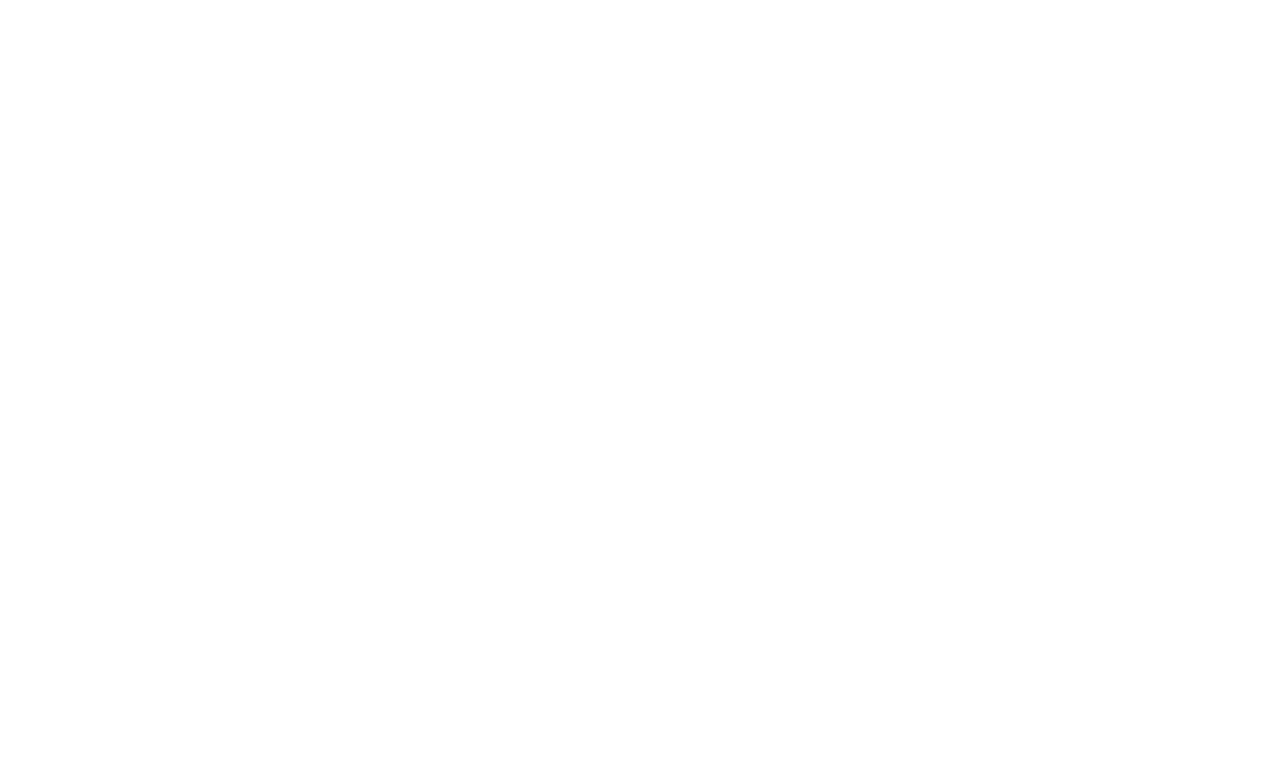
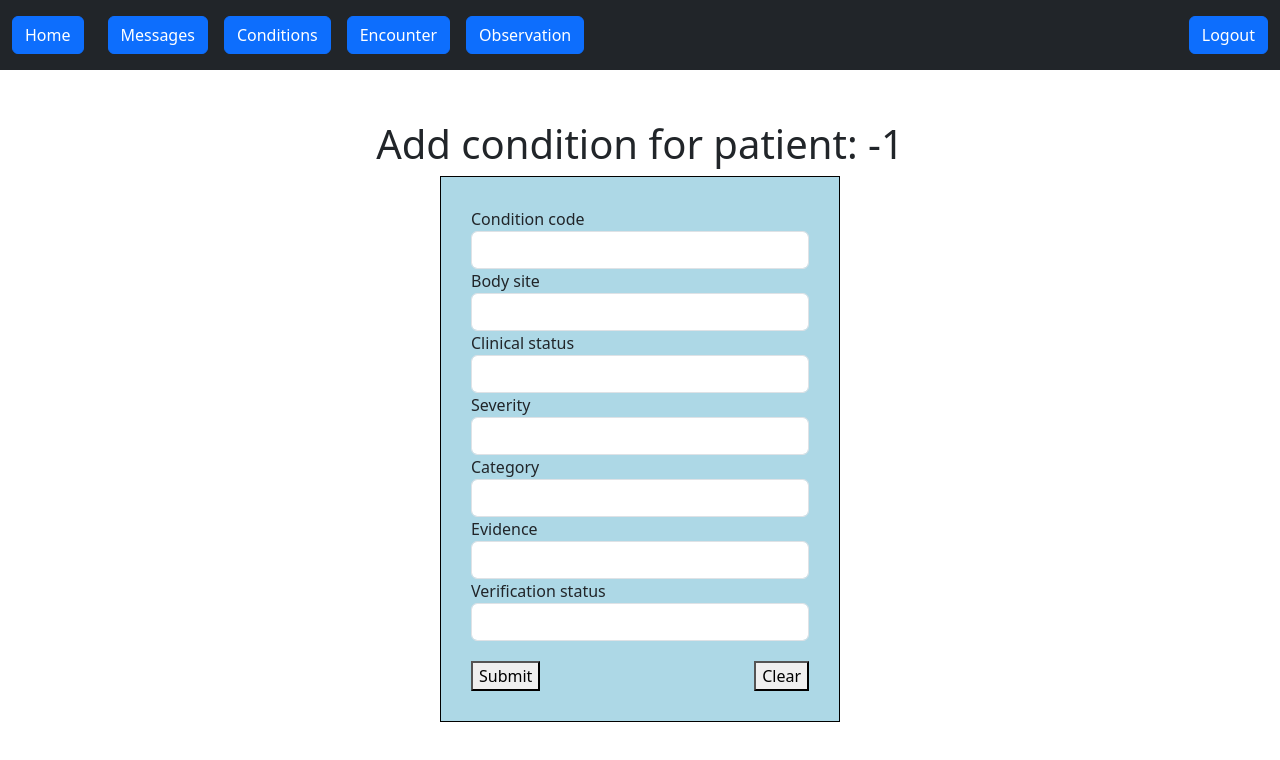
Before and after one commit to AlTheMan/Fullstack-Journal-Frontend, a React (Vite) app: page /AddCondition in a window 1280 px wide. Before the commit this address had no page. Shown: the top 760 px of the page. Built offline with nearby package versions, Linux system fonts and the light colour scheme.

Commit message:
conditions

```diff
--- a/src/Routing.tsx
+++ b/src/Routing.tsx
@@ -14,6 +14,7 @@ import StaffSelect from './pages/StaffSelect';
 import PatientNotes from './pages/PatientNotes';
 import AddObservation from './pages/AddObservation';
 import AddEncounter from './pages/AddEncounter';
+import AddCondition from './pages/AddCondition';
 
 export const Routing=()=>{
     return(
@@ -35,6 +36,7 @@ export const Routing=()=>{
           <Route path="/PatientNotes" element={<PatientNotes />} />
           <Route path="/AddObservation" element={<AddObservation />} />
           <Route path="/AddEncounter" element={<AddEncounter />} />
+          <Route path="/AddCondition" element={<AddCondition />} />
 
         </Routes>
       </Router>
--- /dev/null
+++ b/src/api/PostCondition.ts
@@ -0,0 +1,38 @@
+import axios from "axios";
+
+export const PostCondition = async (
+    code: string,
+    bodySite: string,
+    clinicalStatus: string,
+    severity: string,
+    category: string,
+    evidence: string,
+    verificationStatus: string,
+    patientId: number
+    ) => {
+    var username = localStorage.getItem("username");
+
+
+    var requestUri = "http://localhost:8080/patient/condition/add";
+
+    try {
+        const response = await axios.post(requestUri, {
+            code,
+            bodySite,
+            clinicalStatus,
+            severity,
+            category,
+            evidence,
+            verificationStatus,
+            patientId
+        });
+
+        if (response.status === 200) {
+            console.log("Created");
+        } else {
+            console.error("Something went wrong", response.statusText);
+        }
+    } catch (error) {
+        console.error("Something went wrong posting observation", error);
+    }
+};
--- /dev/null
+++ b/src/pages/AddCondition.tsx
@@ -0,0 +1,189 @@
+import React, { useState } from "react";
+import NavBar from "../components/NavBar";
+import { PostCondition } from "../api/PostCondition";
+
+const AddCondition: React.FC = () => {
+  // Get the stringified object from localStorage
+  const currentPatientString = localStorage.getItem("currentPatient");
+
+  // Parse the string to get the object. Use null coalescing for safety in case the item doesn't exist.
+  const currentPatientObject = currentPatientString
+    ? JSON.parse(currentPatientString)
+    : null;
+
+  // Access the patientId property from the object. Ensure it's a number if required.
+  const patientIdNum = currentPatientObject
+    ? Number(currentPatientObject.patientId)
+    : -1;
+  const patientId = currentPatientObject
+    ? Number(currentPatientObject.patientId)
+    : -1;
+
+  console.log("Patient ID:", patientIdNum);
+  // const { patientId } = localStorage.getItem("currentPatient");
+
+  const [code, setCode] = useState("");
+  const [bodySite, setBodySite] = useState("");
+  const [clinicalStatus, setClinicalStatus] = useState("");
+  const [category, setCategory] = useState("");
+  const [severity, setSeverity] = useState("");
+  const [evidence, setEvidence] = useState("");
+  const [verificationStatus, setVerificationStatus] = useState("");
+
+  //const [condition, setCondition] = useState<Condition | null>(null);
+
+  const [validationError, setValidationError] = useState("");
+
+  const handleSubmit = async (event: React.FormEvent) => {
+    event.preventDefault();
+
+    if (
+      !bodySite ||
+      !severity ||
+      !category ||
+      !clinicalStatus ||
+      !evidence ||
+      !verificationStatus ||
+      !code
+    ) {
+      setValidationError("All fields are required");
+      return;
+    }
+
+    setValidationError("");
+
+    await PostCondition(code, bodySite, clinicalStatus, severity, category, evidence, verificationStatus, patientIdNum);
+    // Clearing form fields after submission
+    setBodySite("");
+    setSeverity("");
+    setCategory("");
+    setClinicalStatus("");
+    setEvidence("");
+    setVerificationStatus("");
+    setCode("");
+
+    //setCondition.
+  };
+
+  return (
+    <>
+      <NavBar />
+      <div
+        style={{
+          display: "flex",
+          flexDirection: "column",
+          alignItems: "center",
+          justifyContent: "center",
+          marginTop: "50px",
+        }}
+      >
+        <h1>Add condition for patient: {patientId}</h1>
+      </div>
+      <div
+        className="mx-auto"
+        style={{
+          backgroundColor: "lightblue",
+          padding: "30px",
+          width: "400px",
+          border: "1px solid black",
+        }}
+      >
+        <form onSubmit={handleSubmit}>
+          <div className="form-group">
+            <label>Condition code</label>
+            <input
+              type="text"
+              value={code}
+              onChange={(e) => setCode(e.target.value)}
+              className="form-control"
+            />
+          </div>
+          <div className="form-group">
+            <label>Body site</label>
+            <input
+              type="text"
+              value={bodySite}
+              onChange={(e) => setBodySite(e.target.value)}
+              className="form-control"
+            />
+          </div>
+          <div className="form-group">
+            <label>Clinical status</label>
+            <input
+              type="text"
+              value={clinicalStatus}
+              onChange={(e) => setClinicalStatus(e.target.value)}
+              className="form-control"
+            />
+          </div>
+          <div className="form-group">
+            <label>Severity</label>
+            <input
+              type="text"
+              value={severity}
+              onChange={(e) => setSeverity(e.target.value)}
+              className="form-control"
+            />
+          </div>
+          <div className="form-group">
+            <label>Category</label>
+            <input
+              type="text"
+              value={category}
+              onChange={(e) => setCategory(e.target.value)}
+              className="form-control"
+            />
+          </div>
+          <div className="form-group">
+            <label>Evidence</label>
+            <input
+              type="text"
+              value={evidence}
+              onChange={(e) => setEvidence(e.target.value)}
+              className="form-control"
+            />
+          </div>
+          <div className="form-group">
+            <label>Verification status</label>
+            <input
+              type="text"
+              value={verificationStatus}
+              onChange={(e) => setVerificationStatus(e.target.value)}
+              className="form-control"
+            />
+          </div>
+          {validationError && (
+            <div style={{ color: "red", padding: "10px" }}>
+              {validationError}
+            </div>
+          )}
+          <div
+            style={{
+              display: "flex",
+              justifyContent: "space-between",
+              marginTop: "20px",
+            }}
+          >
+            <button type="submit">Submit</button>
+            <button
+              type="button"
+              onClick={() => {
+                setBodySite("");
+                setSeverity("");
+                setCategory("");
+                setClinicalStatus("");
+                setEvidence("");
+                setVerificationStatus("");
+                setCode("");
+              }}
+            >
+              Clear
+            </button>
+          </div>
+        </form>
+      </div>
+    </>
+  );
+};
+
+export default AddCondition;
--- a/src/pages/AddObservation.tsx
+++ b/src/pages/AddObservation.tsx
@@ -1,8 +1,6 @@
 import React, { useState } from "react";
-import { useParams } from "react-router-dom";
 import { PostObservation } from "../api/PostObservation";
 import NavBar from "../components/NavBar";
-import { useLocation } from "react-router-dom";
 
 
 const AddObservation: React.FC = () => {
--- a/src/pages/ConditionPage.tsx
+++ b/src/pages/ConditionPage.tsx
@@ -5,12 +5,7 @@ import GenericTable from "../components/GenericTable";
 import LoadingSpinner from "../components/LoadingSpinner";
 import DoctorButton from "../components/DoctorButton";
 import "../App.css"
-
-
-const handleConditionButton = () => {
-
-
-}
+import { useNavigate } from "react-router-dom";
 
 
 const ConditionPage: React.FC = () => {
@@ -18,8 +13,11 @@ const ConditionPage: React.FC = () => {
   const [error, setError] = useState<string | null>(null);
   const [loading, setLoading] = useState<boolean>(false);
   const [selectedPatient, setSelectedPatient] = useState<Patient | null>(null);
+  const navigate = useNavigate();
 
-  //id från routing
+  const handleConditionButton = () => {
+    navigate("/AddCondition");
+  }
 
 
   useEffect(() => {
@@ -67,7 +65,7 @@ const ConditionPage: React.FC = () => {
 
   let conditionList = conditions?.conditionDTOS ?? [];
 
-  // wont this code run if condition is null??
+  // Make this a hook
   for (let index = 0; index < conditionList.length; index++) {
     const item = conditionList[index];
     item.id = index;
@@ -77,6 +75,7 @@ const ConditionPage: React.FC = () => {
     { id: "code", label: "Condition code" },
     { id: "bodySite", label: "Body Site" },
     { id: "clinicalStatus", label: "Clinical Status" },
+    {id: "severity", label: "Severity"},
     { id: "category", label: "Category" },
     { id: "evidence", label: "Evicence" },
     { id: "verificationStatus", label: "Verification Status" }
@@ -88,18 +87,12 @@ const ConditionPage: React.FC = () => {
       conditionList.code,
       conditionList.bodySite,
       conditionList.clinicalStatus,
+      conditionList.severity,
       conditionList.category,
       conditionList.evidence,
       conditionList.verificationStatus
     ],
   }));
-
-
-
-
-
-
-
 
   return (
     <>
@@ -119,37 +112,3 @@ const ConditionPage: React.FC = () => {
 };
 
 export default ConditionPage;
-
-
-
-
-
-/*
-const conditionList = conditions.conditionDTOS;
-  for (let index = 0; index < conditionList.length; index++) {
-    const item = conditionList[index];
-    item.id = index;
-  }
-
-  const columns: TableColumn[] = [
-    { id: "code", label: "Condition code" },
-    { id: "bodySite", label: "Body Site" },
-    { id: "clinicalStatus", label: "Clinical Status" },
-    { id: "category", label: "Category" },
-    { id: "evidence", label: "Evicence" },
-    { id: "verificationStatus", label: "Verification Status" }
-  ];
-
-  const data: TableData[] = conditionList.map((conditionList) => ({
-    id: conditionList.id,
-    values: [
-      conditionList.code,
-      conditionList.bodySite,
-      conditionList.clinicalStatus,
-      conditionList.category,
-      conditionList.evidence,
-      conditionList.verificationStatus
-    ],
-  }));
-
-*/
--- a/src/pages/DoctorSelect.tsx
+++ b/src/pages/DoctorSelect.tsx
@@ -1,15 +1,12 @@
 import React, { useEffect, useState } from 'react';
 import Button from '../components/Button';
-import { useNavigate, useLocation } from 'react-router-dom';
+import { useNavigate } from 'react-router-dom';
 import NavBarDoctor from "../components/NavBarDoctor";
 import '../App.css'
 import DoctorButton from '../components/DoctorButton';
 
 
 const DoctorSelect: React.FC = () => {
-
-
-    const location = useLocation();
     const [selectedPatient, setSelectedPatient] = useState<Patient | null>(null)
     const navigate = useNavigate();
 
--- a/src/pages/EncounterPage.tsx
+++ b/src/pages/EncounterPage.tsx
@@ -4,7 +4,6 @@ import "../App.css";
 import LoadingSpinner from "../components/LoadingSpinner";
 import GenericTable from "../components/GenericTable";
 import ClickPopupButton from "../components/ClickPopupButton";
-import { useLocation } from "react-router-dom";
 import NavBar from "../components/NavBar";
 
 const EncounterPage: React.FC = () => {
@@ -14,10 +13,6 @@ const EncounterPage: React.FC = () => {
   const [error, setError] = useState<string | null>(null);
   const [loading, setLoading] = useState<boolean>(false);
   const [selectedPatient, setSelectedPatient] = useState<Patient | null>(null);
-
-  //id från routing
-  const location = useLocation();
-  const patientId = location.state?.patientId;
 
   useEffect(() => {
     const storedPatient = localStorage.getItem("currentPatient");
--- a/src/pages/ObservationPage.tsx
+++ b/src/pages/ObservationPage.tsx
@@ -3,7 +3,6 @@ import NavBar from "../components/NavBar";
 import fetchObservations from "../api/PatientObservationsApi";
 import GenericTable from "../components/GenericTable";
 import LoadingSpinner from "../components/LoadingSpinner";
-import { useLocation } from 'react-router-dom';
 
 
 const ObservationPage: React.FC = () => {
@@ -12,11 +11,6 @@ const ObservationPage: React.FC = () => {
   const [error, setError] = useState<string | null>(null);
   const [loading, setLoading] = useState<boolean>(false);
   const [selectedPatient, setSelectedPatient] = useState<Patient | null>(null);
-
-  //id från routing
-  const location = useLocation();
-  const patientId = location.state?.patientId;
-
 
   useEffect(() => {
     const storedPatient = localStorage.getItem("currentPatient")
--- a/src/pages/PatientNotes.tsx
+++ b/src/pages/PatientNotes.tsx
@@ -1,4 +1,3 @@
-import  { useLocation} from "react-router-dom";
 import fetchNotes from "../api/NotesApi";
 import React, { useState, useEffect } from "react";
 import LoadingSpinner from "../components/LoadingSpinner";
```
